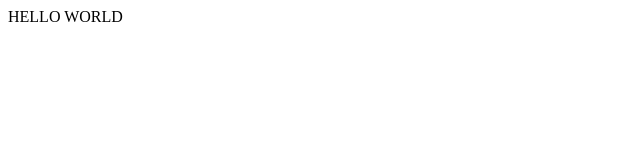
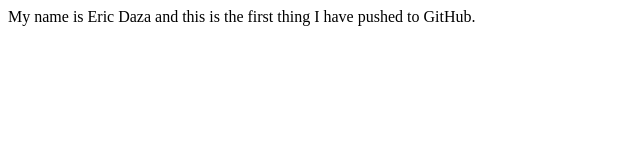
Before and after one commit to edaza2011/edaza2011.github.io, a plain HTML site: page index.html in a window 1280 px wide. Shown: the whole page, without its empty margins (0-640 px from the left). Drawn offline with Linux system fonts and the light colour scheme.

Commit message:
Update index.html

```diff
--- a/index.html
+++ b/index.html
@@ -1,2 +1,7 @@
-<body>HELLO WORLD
+<title>
+    HELLO WORLD
+</title>
+<body>
+    My name is Eric Daza and this is the first
+    thing I have pushed to GitHub.
 </body>
```
